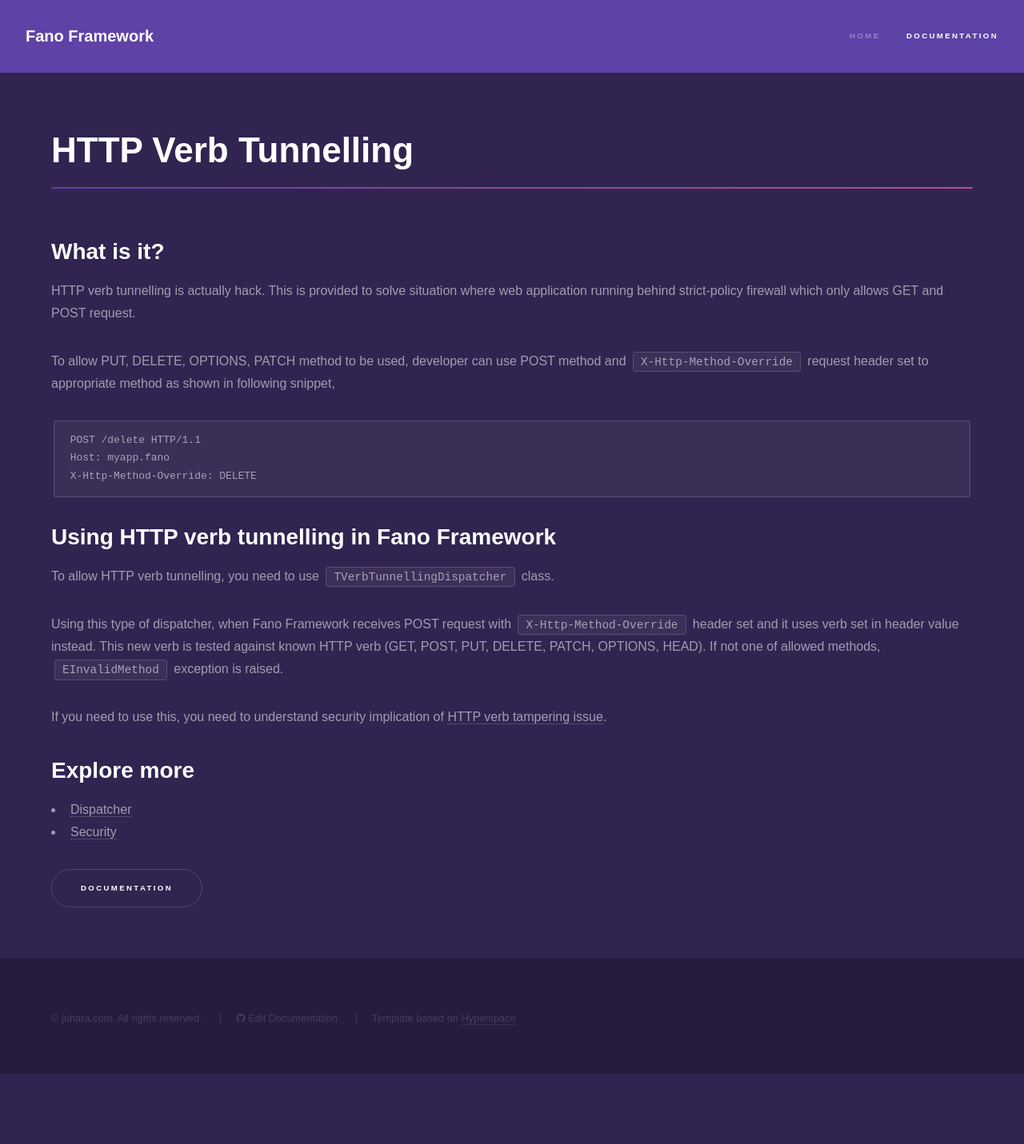
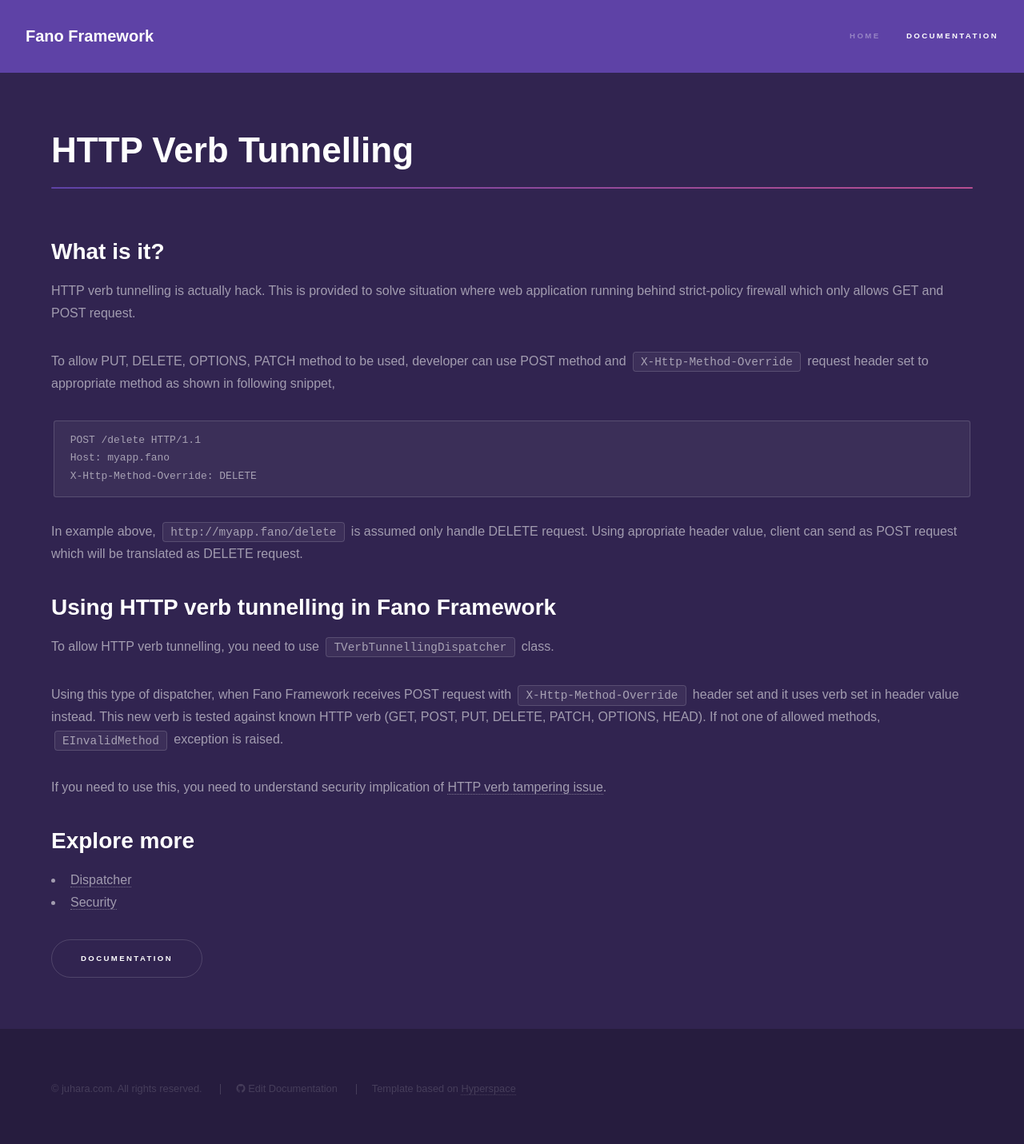
Before and after one commit to fanoframework/fanoframework.github.io, a Jekyll site: the page built from security/http-verb-tunnelling/index.md, in a window 1280 px wide. Shown: the whole page at 80% size. Built offline with Jekyll 4.4.1, drawn with Linux system fonts in a browser that asks for light colours; our own code applies the rules of GitHub Pages for plain Markdown files; before the commit the page ends 1343 px from its top, so only the background shows below that.

Commit message:
improve content

````diff
--- a/security/http-verb-tunnelling/index.md
+++ b/security/http-verb-tunnelling/index.md
@@ -16,6 +16,8 @@
 Host: myapp.fano
 X-Http-Method-Override: DELETE
 ```
+
+In example above, `http://myapp.fano/delete` is assumed only handle DELETE request. Using apropriate header value, client can send as POST request which will be translated as DELETE request.
 
 ## Using HTTP verb tunnelling in Fano Framework
 
````
